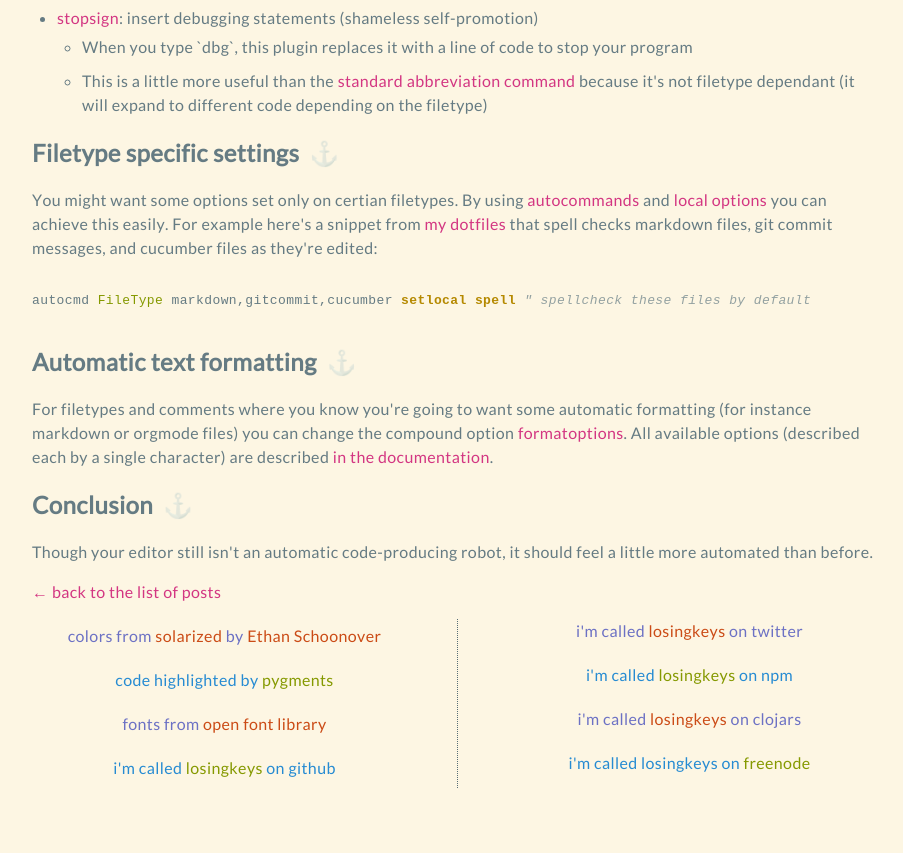
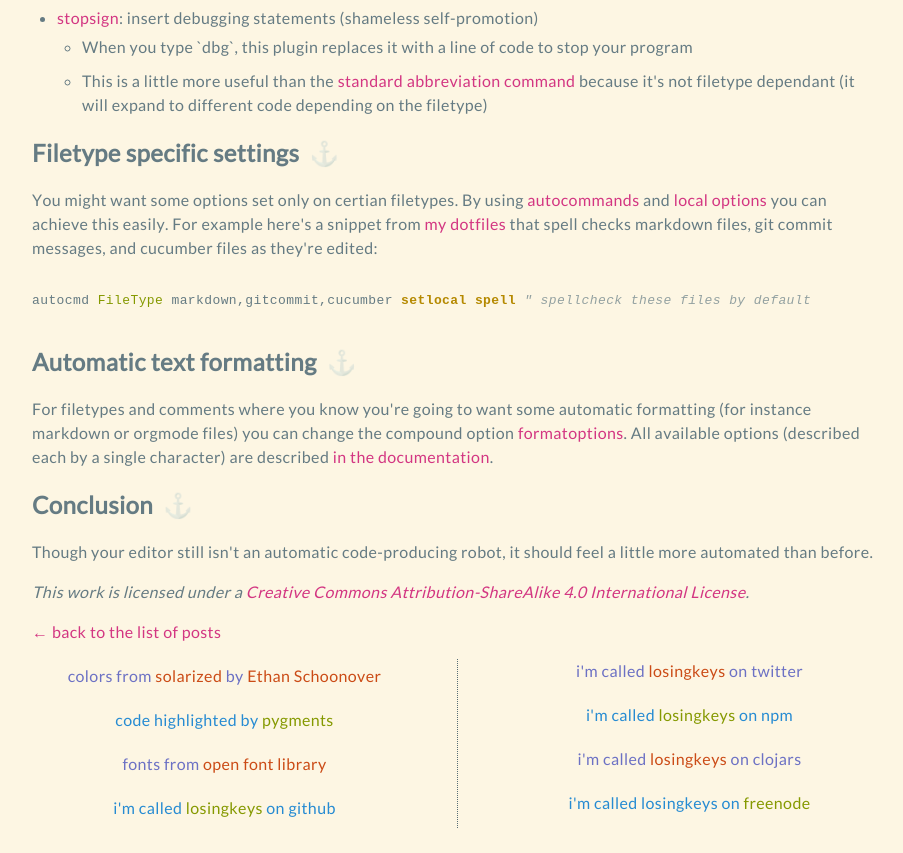
Before and after one commit to joshuarh/joshuarh.github.io, a website: page posts/Put-Vim-on-Autopilot.html in a window 1280 px wide. Shown: the part 1696-2549 px from the top of the page, without its empty margins (183-1086 px from the left). Before the commit the page ends 2509 px from the top, so only its background shows below. Drawn offline with Linux system fonts and the light colour scheme.

Commit message:
License posts (CC BY-SA 4.0)
https://creativecommons.org/licenses/by-sa/4.0/

```diff
--- a/posts/Put-Vim-on-Autopilot.html
+++ b/posts/Put-Vim-on-Autopilot.html
@@ -237,8 +237,7 @@ feel a little more automated than before.
 </p>
 </div>
 </div>
-<a href=/ rel=contents title='back to the list of posts'>← back to the list of posts</a>
-</article>
+<p><em>This work is licensed under a <a rel=license href="http://creativecommons.org/licenses/by-sa/4.0/">Creative Commons Attribution-ShareAlike 4.0 International License</a>.</em></p><a href=/ rel=contents title='back to the list of posts'>← back to the list of posts</a></article>
 <footer>
   <ul>
     <li> colors from <a href=http://ethanschoonover.com/solarized>solarized</a> by <a href=http://ethanschoonover.com/>Ethan Schoonover</a> </li>
```
Also changed, not shown: posts/Shell-Tricks.html (+1 -2 lines), src/partials/post_end.html (+1 -2 lines).
